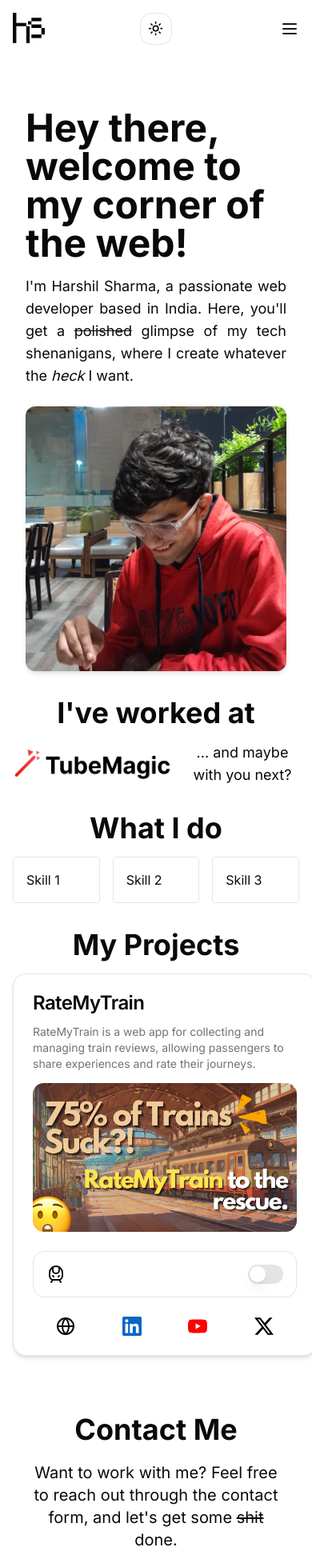
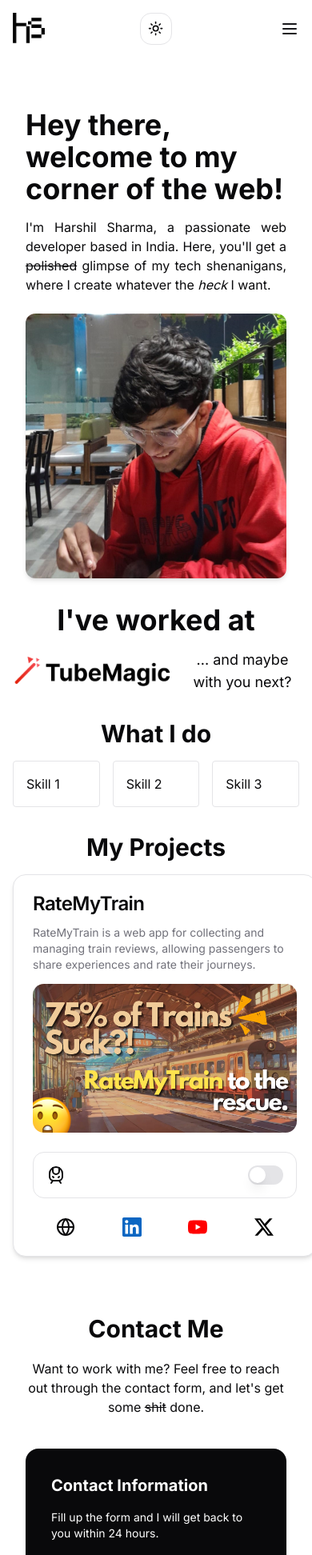
Before and after one commit to harshilshrma/my-portfolio, a Next.js app in the folder my-portfolio/: page / in a window 390 px wide. Shown: the top 1944 px of the page at 80% size. Built offline with nearby package versions, Linux system fonts and the light colour scheme.

Commit message:
responsive

```diff
--- a/my-portfolio/components/Contact.tsx
+++ b/my-portfolio/components/Contact.tsx
@@ -88,8 +88,8 @@ export default function ContactPage() {
 
     return (
         <div className="container mx-auto py-10 px-4">
-            <h1 className="text-4xl font-bold mb-5 text-center">Contact Me</h1>
-            <p className="text-center text-xl mb-10">
+            <h1 className="text-3xl md:text-4xl font-bold mb-5 text-center">Contact Me</h1>
+            <p className="text-center text-base md:text-xl mb-10">
                 Want to work with me? Feel free to reach out through the contact form,
                 and let&apos;s get some <s>shit</s> done.
             </p>
--- a/my-portfolio/components/Hero.tsx
+++ b/my-portfolio/components/Hero.tsx
@@ -11,8 +11,8 @@ export default function Hero() {
         <section className="text-center my-8">
             <div className="container grid items-center gap-6 px-4 md:px-6 lg:grid-cols-2 lg:gap-10">
                 <div className="space-y-4">
-                    <h1 className="text-5xl text-left font-bold my-4">Hey there, welcome to my corner of the web!</h1>
-                    <p className="text-lg text-justify mb-4">
+                    <h1 className="text-4xl md:text-5xl text-left font-bold my-4">Hey there, welcome to my corner of the web!</h1>
+                    <p className="md:text-lg text-base text-justify mb-4">
                         I&apos;m Harshil Sharma, a passionate web developer based in India. Here, you&apos;ll get a <s>polished</s> glimpse of my tech shenanigans, where I create whatever the <i>heck</i> I want.
                     </p>
                 </div>
--- a/my-portfolio/components/Projects.tsx
+++ b/my-portfolio/components/Projects.tsx
@@ -22,7 +22,7 @@ export default function Projects() {
 
     return (
         <section className="my-8">
-            <h2 className="text-4xl font-bold text-center mb-4">My Projects</h2>
+            <h2 className="text-3xl md:text-4xl font-bold text-center mb-4">My Projects</h2>
             <div className="grid grid-cols-3 gap-4">
                 {projects.map((project, index) => (
                     <ProjectCard
--- a/my-portfolio/components/Recommendations.tsx
+++ b/my-portfolio/components/Recommendations.tsx
@@ -72,7 +72,7 @@
 
 //     return (
 //         <div className="container mx-auto py-10">
-//             <h1 className="text-4xl font-bold mb-5 text-center">Recommendations</h1>
+//             <h1 className="text-3xl md:text-4xl font-bold mb-5 text-center">Recommendations</h1>
 //             <EmblaCarousel slides={recommendations.map((rec) => rec.id)}>
 //                 <CarouselContent className="-ml-4">
 //                     {recommendations.map((recommendation) => (
--- a/my-portfolio/components/Skills.tsx
+++ b/my-portfolio/components/Skills.tsx
@@ -3,7 +3,7 @@
 export default function Skills() {
     return (
         <section className="my-8">
-            <h2 className="text-4xl font-bold text-center mb-4">What I do</h2>
+            <h2 className="text-3xl md:text-4xl font-bold text-center mb-4">What I do</h2>
             <div className="grid grid-cols-3 gap-4">
                 {/* Add your skill cards here */}
                 <div className="p-4 border rounded">Skill 1</div>
```
